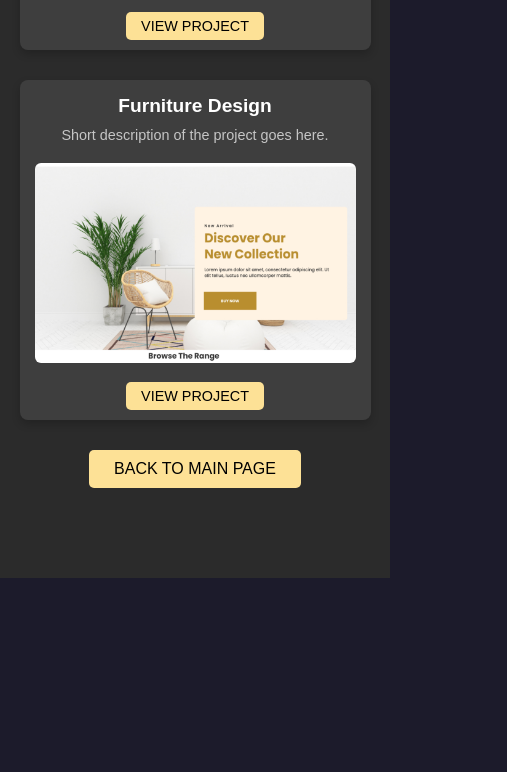
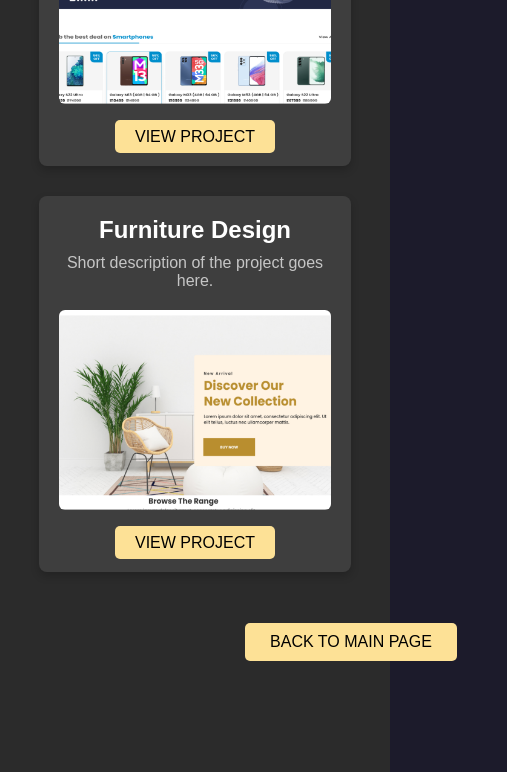
Before and after one commit to Sainath281/Portfolio, a plain HTML site: page card.html in a window 390 px wide. Shown: the part 1147-1919 px from the top of the page, 507 px wide, since content can reach past the window. Before the commit the page ends 1725 px from the top, so only its background shows below. Drawn offline with Linux system fonts and the light colour scheme.

Commit message:
Update card.css

```diff
--- a/card.css
+++ b/card.css
@@ -13,6 +13,8 @@
     justify-content: center;
     align-items: center;
     margin-bottom: 40px;
+    margin-left: 50%;
+    height: 80px;
     width: 100%;
 }
 
@@ -54,7 +56,7 @@ body {
 /* Container for cards */
 .container {
     display: grid;
-    grid-template-columns: repeat(3, 1fr);  /* Default to 3 columns */
+    grid-template-columns: repeat(2, 1fr);
     gap: 30px;
     padding: 0 10%;
 }
@@ -121,40 +123,13 @@ body {
 /* Media Query for Tablet (screen width 768px and below) */
 @media (max-width: 768px) {
     .container {
-        grid-template-columns: repeat(2, 1fr);  /* 2 columns for tablet screens */
+        grid-template-columns: repeat(2, 1fr);
     }
 }
 
 /* Media Query for Mobile (screen width 480px and below) */
 @media (max-width: 480px) {
     .container {
-        grid-template-columns: 1fr;  /* 1 column for mobile screens */
-        padding: 0 5%; /* Adjust padding for smaller screens */
-    }
-
-    /* Reduce title font size on mobile */
-    .title {
-        font-size: 2rem;
-    }
-
-    /* Adjust card padding for mobile */
-    .card {
-        padding: 15px;
-    }
-
-    /* Adjust card title font size for mobile */
-    .card h3 {
-        font-size: 1.2rem;
-    }
-
-    /* Adjust card description font size for mobile */
-    .card p {
-        font-size: 0.9rem;
-    }
-
-    /* Adjust button font size for mobile */
-    .card .button {
-        font-size: 0.9rem;
-        padding: 6px 15px;
+        grid-template-columns: 1fr;
     }
 }
```
